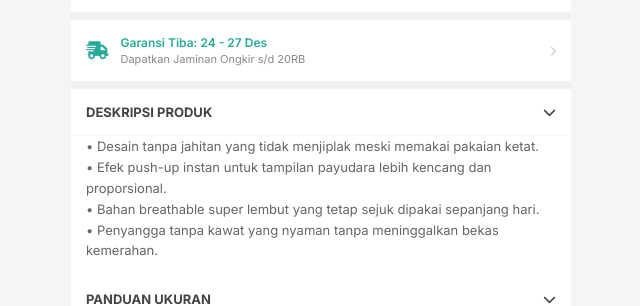
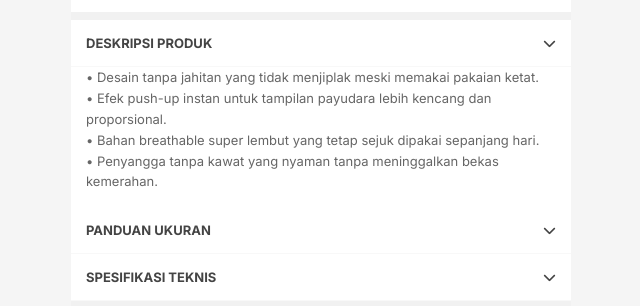
Before and after one commit to nexcoofficial/Seamless-Push-Bra-01, a plain HTML site: page index.html in a window 1280 px wide. Shown: the part 1006-1312 px from the top of the page, without its empty margins (319-959 px from the left). Drawn offline with nearby package versions, Linux system fonts and the light colour scheme; a script that the page names is missing.

Commit message:
Update index.html

```diff
--- a/index.html
+++ b/index.html
@@ -204,16 +204,6 @@
 
             </div>
         </div>
-
-        <div class="shipping-box" onclick="scrollToOrder()">
-            <div class="shipping-icon"><i class="fas fa-truck-fast"></i></div>
-            <div class="shipping-text">
-                <div class="shipping-title">Garansi Tiba: 24 - 27 Des</div>
-                <div class="shipping-desc">Dapatkan Jaminan Ongkir s/d 20RB</div>
-            </div>
-            <i class="fas fa-chevron-right" style="color:#ccc; font-size:10px;"></i>
-        </div>
-
         <div style="background: #fff; border-bottom: 8px solid #f1f1f1;">
             <div class="dropdown-trigger active" onclick="toggleDropdown(this)">DESKRIPSI PRODUK <i class="fas fa-chevron-down"></i></div>
             <div class="dropdown-content active">• Desain tanpa jahitan yang tidak menjiplak meski memakai pakaian ketat.
```
